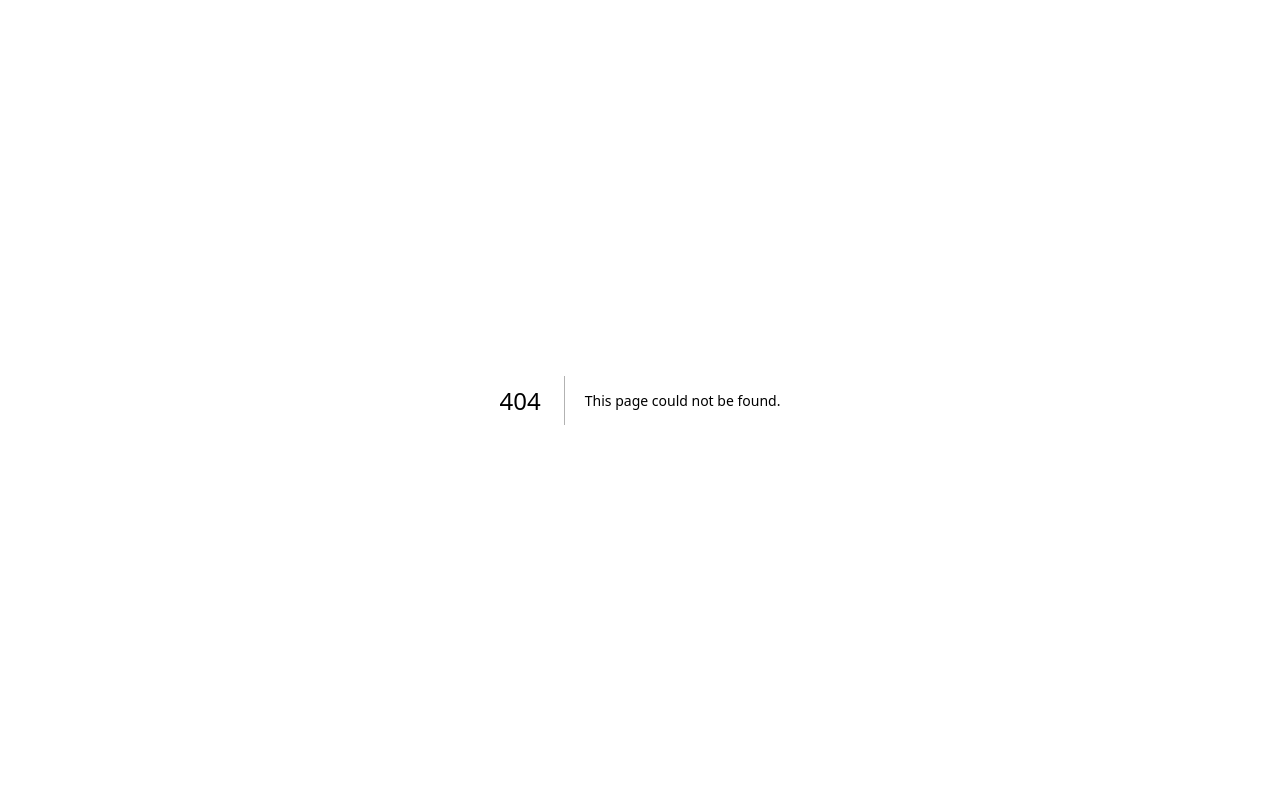
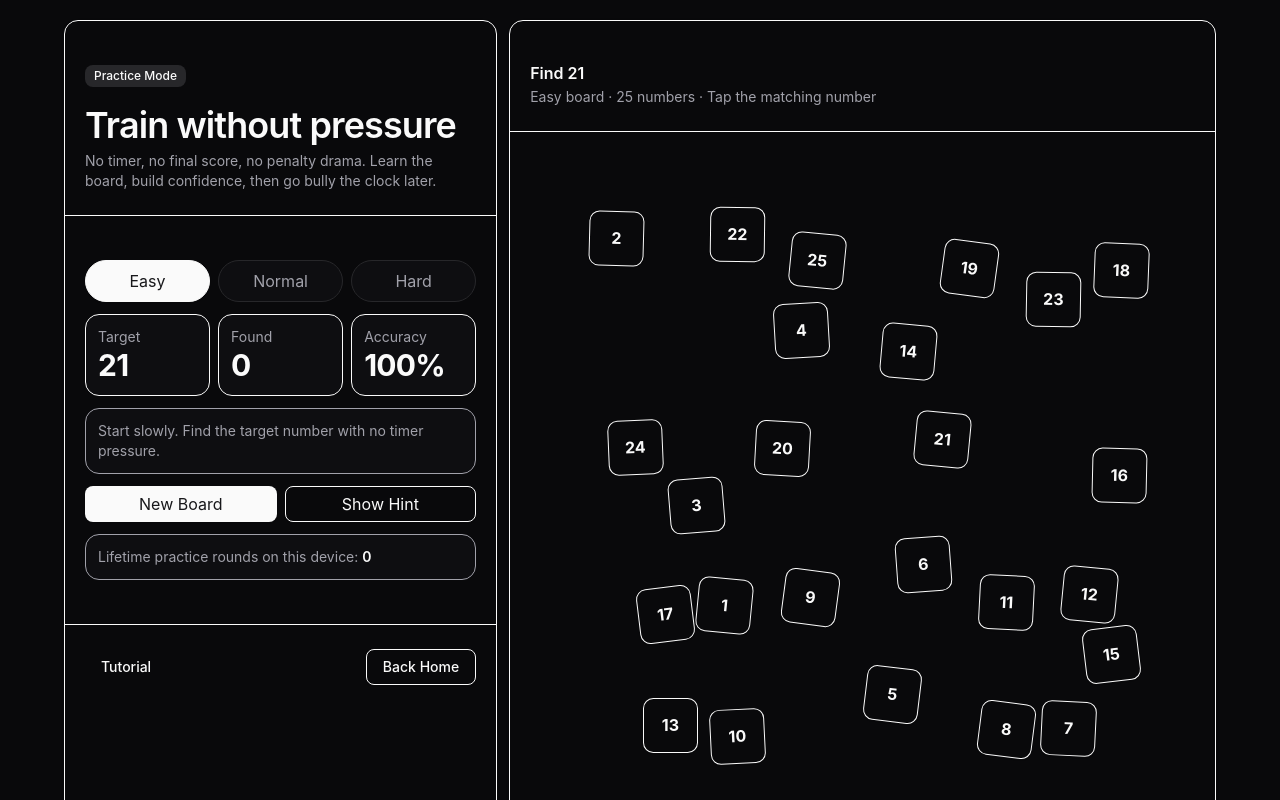
Before and after one commit to Nischhalsubba/blink-and-find, a Next.js app: page /practice in a window 1280 px wide. Before the commit this address had no page. Built offline with nearby package versions, Linux system fonts and the light colour scheme.

Commit message:
Add practice mode route

```diff
--- /dev/null
+++ b/src/app/practice/page.tsx
@@ -0,0 +1,24 @@
+import type { Metadata } from "next";
+import PracticeMode from "@/components/PracticeMode";
+import { absoluteUrl, SITE_NAME } from "@/lib/seo";
+
+const description = "Practice Blink & Find without timer pressure. Pick a difficulty, find targets at your own pace, use hints, and build confidence before a real game.";
+
+export const metadata: Metadata = {
+  title: "Practice Mode | Blink & Find",
+  description,
+  alternates: {
+    canonical: absoluteUrl("/practice"),
+  },
+  openGraph: {
+    title: "Blink & Find Practice Mode",
+    description,
+    url: absoluteUrl("/practice"),
+    siteName: SITE_NAME,
+    type: "article",
+  },
+};
+
+export default function PracticePage() {
+  return <PracticeMode />;
+}
```
